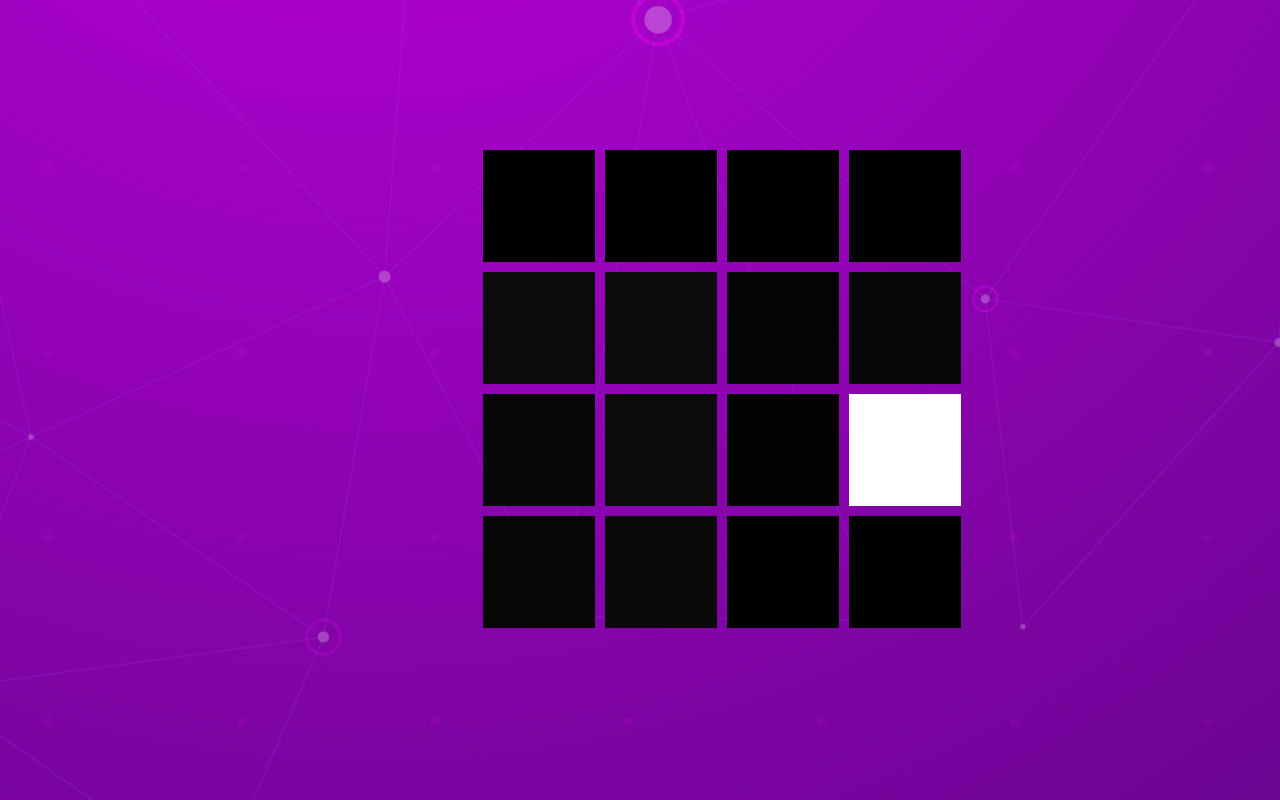
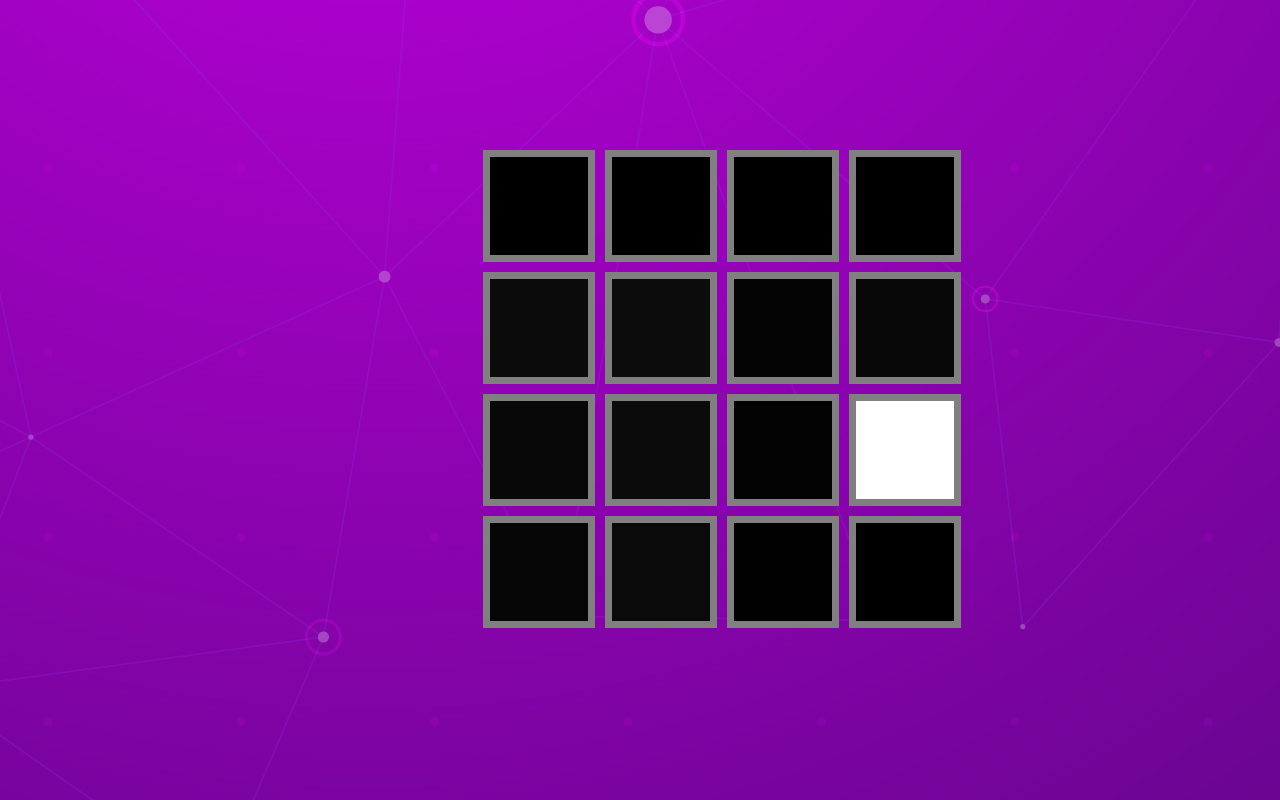
Before and after one commit to Harishthehacker/Task1, a plain HTML site: page index.html in a window 1280 px wide. Drawn offline with Linux system fonts and the light colour scheme.

Commit message:
Update styles.css

```diff
--- a/styles.css
+++ b/styles.css
@@ -14,56 +14,72 @@ body {
   margin-bottom: 100px;
   margin-left: 475px;
   margin-right: 525px;
-  grid-template-columns: 7rem 7rem 7rem 7rem;
-  grid-template-rows: 7rem 7rem 7rem 7rem;
+  grid-template-columns:repeat(4, 7rem);
+  grid-template-rows: repeat(4, 7rem);
 
 }
 
 #tid1 {
   background-color:black;
+  border: 7px solid grey;
 }
 #tid2 {
   background-color: black;
+  border: 7px solid grey;
 }
 #tid3 {
   background-color: black;
+  border: 7px solid grey;
 }
 #tid4 {
   background-color: rgb(0, 0, 0);
+  border: 7px solid grey;
 }
 #tid5 {
   background-color: rgb(11, 11, 11);
+  border: 7px solid grey;
 }
 #tid6 {
   background-color: rgb(12, 12, 12);
+  border: 7px solid grey;
 }
 #tid7 {
   background-color: rgb(4, 4, 4);
+  border: 7px solid grey;
 }
 #tid8 {
   background-color: rgb(8, 8, 8);
+  border: 7px solid grey;
 }
 #tid9 {
   background-color: rgb(8, 8, 8);
+  border: 7px solid grey;
 }
 #tid10 {
   background-color: rgb(11, 11, 11);
+  border: 7px solid grey;
 }
 #tid11 {
   background-color: rgb(3, 3, 3);
+  border: 7px solid grey;
 }
 #tid12 {
   background-color: rgb(4, 4, 4);
+  border: 7px solid grey;
 }
 #tid13 {
   background-color: rgb(6, 6, 6);
+  border: 7px solid grey;
 }
 #tid14 {
   background-color: rgb(10, 10, 10);
+  border: 7px solid grey;
 }
 #tid15 {
   background-color: rgb(1, 1, 1);
+  border: 7px solid grey;
 }
 #tid16 {
   background-color: rgb(0, 0, 0);
+  border: 7px solid grey;
 }
```
